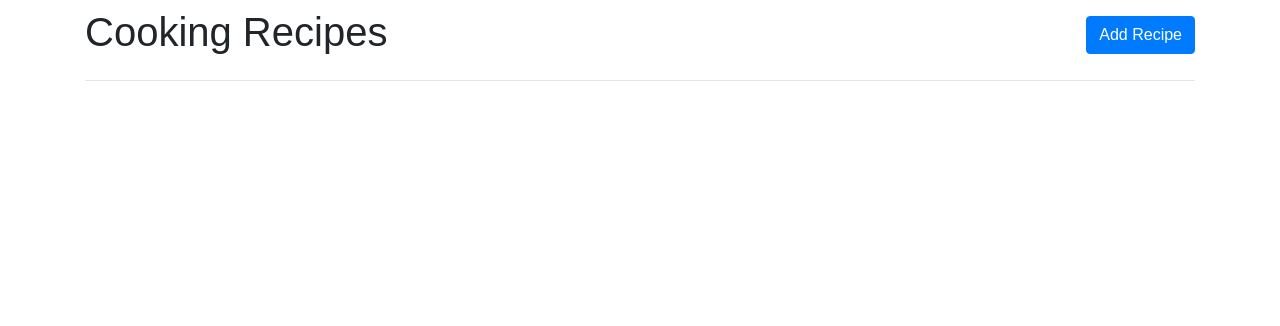
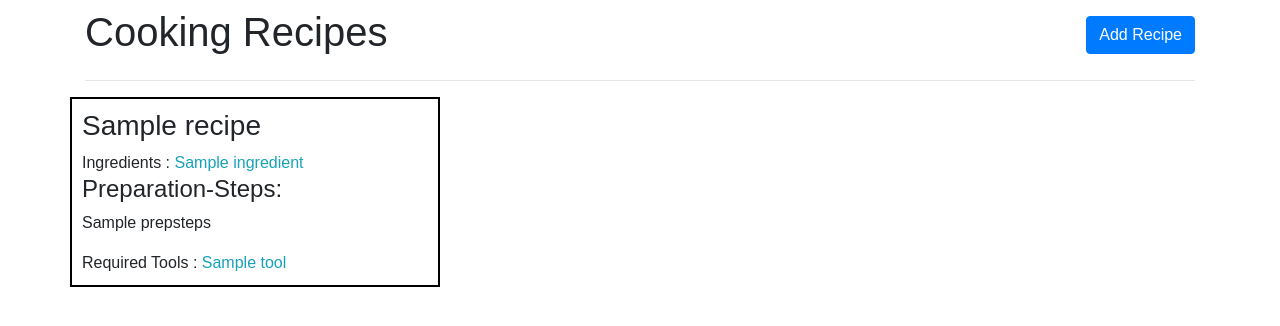
Before and after one commit to vinod2rahul/MS3-CookBook, a Flask app: page / in a window 1280 px wide. Shown: the part 56-382 px from the top of the page. Run offline with Flask 2, Linux system fonts and the light colour scheme; a database or web service that is not in the repository returns one stand-in record (values such as "Sample title"); some libraries are stand-ins or nearby versions.

Commit message:
refactor: Change UI and Backend, Configurations of Add recipe

```diff
--- a/CookBook/server.py
+++ b/CookBook/server.py
@@ -10,17 +10,18 @@ app = Flask(__name__)
 
 # Database Configurations
 
-# app.config['MONGO_URI'] = "http://localhost:8000"
+app.config['MONGO_URI'] = "mongodb://127.0.0.1:27017/CookBook"
 
-# mongo = PyMongo(app)
+mongo = PyMongo(app)
 
 # Application Routes
 
 # @route http://localhost:8000/
-# @desc HomePage route
+# @desc HomePage route and listing all recipes
 @app.route('/', methods=['GET'])
 def Index():
-    return render_template('index.html')
+    recipes = mongo.db.recipes.find()
+    return render_template('index.html', recipes = recipes)
 
 # @route http://localhost:8000/recipes/add
 # @desc Add a recipe
@@ -33,6 +34,12 @@ def add_recipe():
         prepsteps = json_data['prepsteps']
         tools = json_data['tools']
         if name != '' and ingredients != '' and prepsteps != '' and tools != '':
+            mongo.db.recipes.insert({
+                'name' : name,
+                'ingredients' : ingredients.split(','),
+                'prepsteps' : prepsteps,
+                'tools' : tools.split(',')
+            })
             response = jsonify({ 'message' : 'Recipe Added Successfully' })
             response.status_code = 200
             return response
--- a/CookBook/static/css/index.css
+++ b/CookBook/static/css/index.css
@@ -1,3 +1,21 @@
 body{
     font-family : Arial, Helvetica, sans-serif;
 }
+
+.grid{
+    display:grid;
+    grid-template-columns: repeat(3, 1fr);
+    grid-gap: 15px;
+}
+
+.col{
+    border: 2px solid black;
+    padding:10px;
+}
+
+@media(max-width: 720px){
+    .grid{
+        display:grid;
+        grid-template-columns: repeat(1, 1fr);
+    }
+}
--- a/CookBook/templates/addRecipe.html
+++ b/CookBook/templates/addRecipe.html
@@ -14,7 +14,7 @@
 <h1>Add Cooking Recipes</h1>
 <form id="formsubmit">
     <div class="form-group">
-        <label for="name">Email address</label>
+        <label for="name">Recipe Name</label>
         <input type="text" class="form-control" id="name" name="name" aria-describedby="nameFeedback" placeholder="Enter Recipe Name...">
         <div id="nameFeedback" class="invalid-feedback">
             <small>Recipe Name is required</small>
@@ -38,6 +38,7 @@
     <div class="form-group">
         <label for="tools">Required Tools</label>
         <textarea class="form-control" id="tools" name="tools" aria-describedby="toolsFeedback" placeholder="Enter Required Tools to make a recipe..." ></textarea>
+        <small>if there are multiple ingredients to prepare recipe seperate them by comma</small>
         <div id="toolsFeedback" class="invalid-feedback">
             <small>Tools are required</small>
         </div>
--- a/CookBook/templates/index.html
+++ b/CookBook/templates/index.html
@@ -16,7 +16,26 @@
       <a href="/recipes/add" class="btn btn-primary mt-2 h-25">Add Recipe</a>
     </div>
     <hr>
-     <div class="alerts"></div>
+    <div class="alerts"></div>
+
+    <div class="grid row">
+        {% for recipe in recipes %}
+        <div class="col">
+          <h3>{{ recipe.name }}</h3>
+          <span>Ingredients : </span>
+          {% for ingredient in recipe.ingredients %}
+            <span style="display:inline" class="text-info">{{ ingredient }}</span>
+          {% endfor %}
+          <h4>Preparation-Steps:</h4>
+          <p style="white-space: pre-wrap;">{{ recipe.prepsteps }}</p>
+          <span>Required Tools : </span>
+          {% for tool in recipe.tools %}
+            <span class="text-info">{{ tool }}</span>
+          {% endfor %}
+        </div>
+        {% endfor %}
+    </div>
+
 {% endblock %}
 
 {% block scripts %}
```
